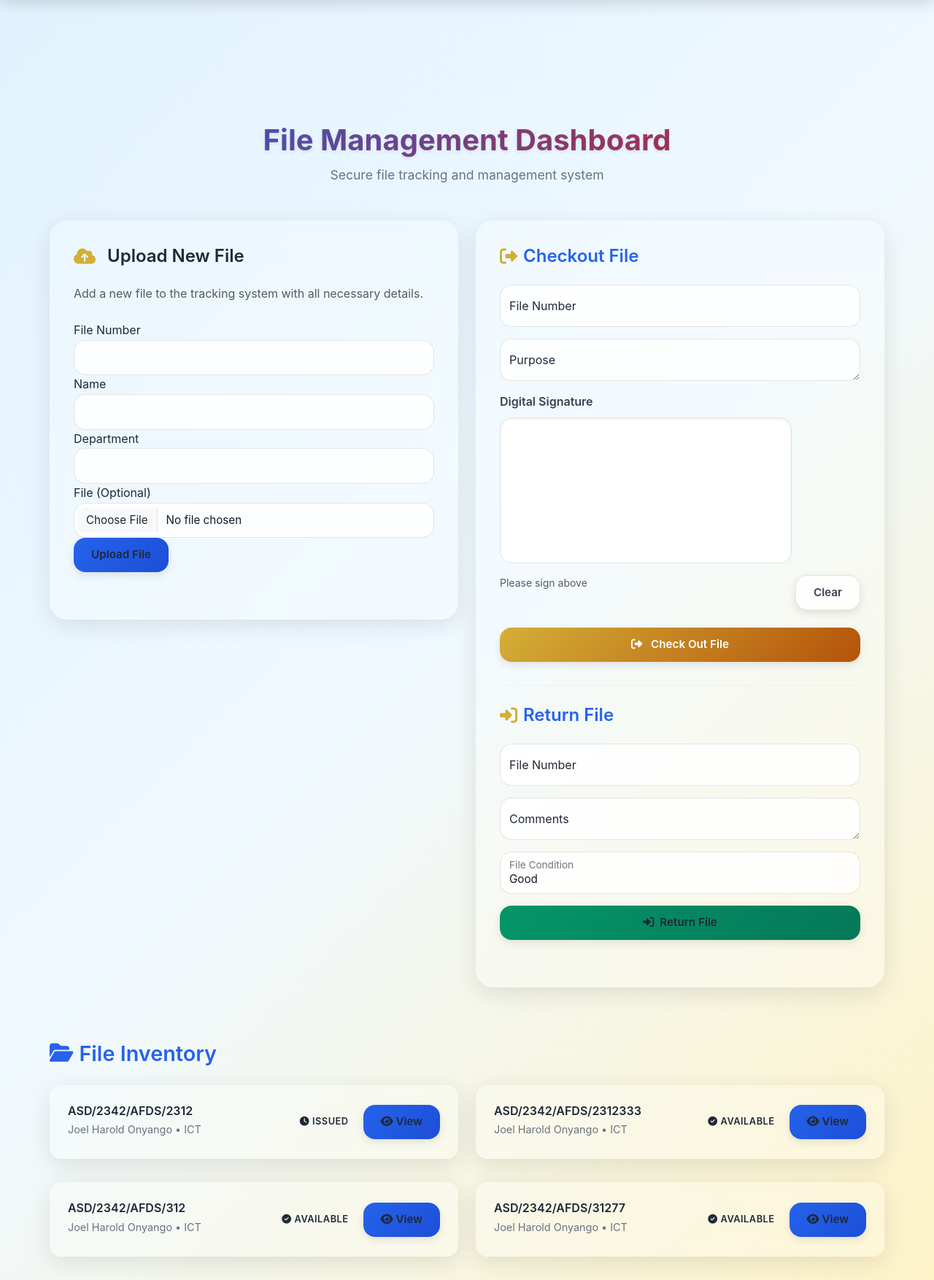
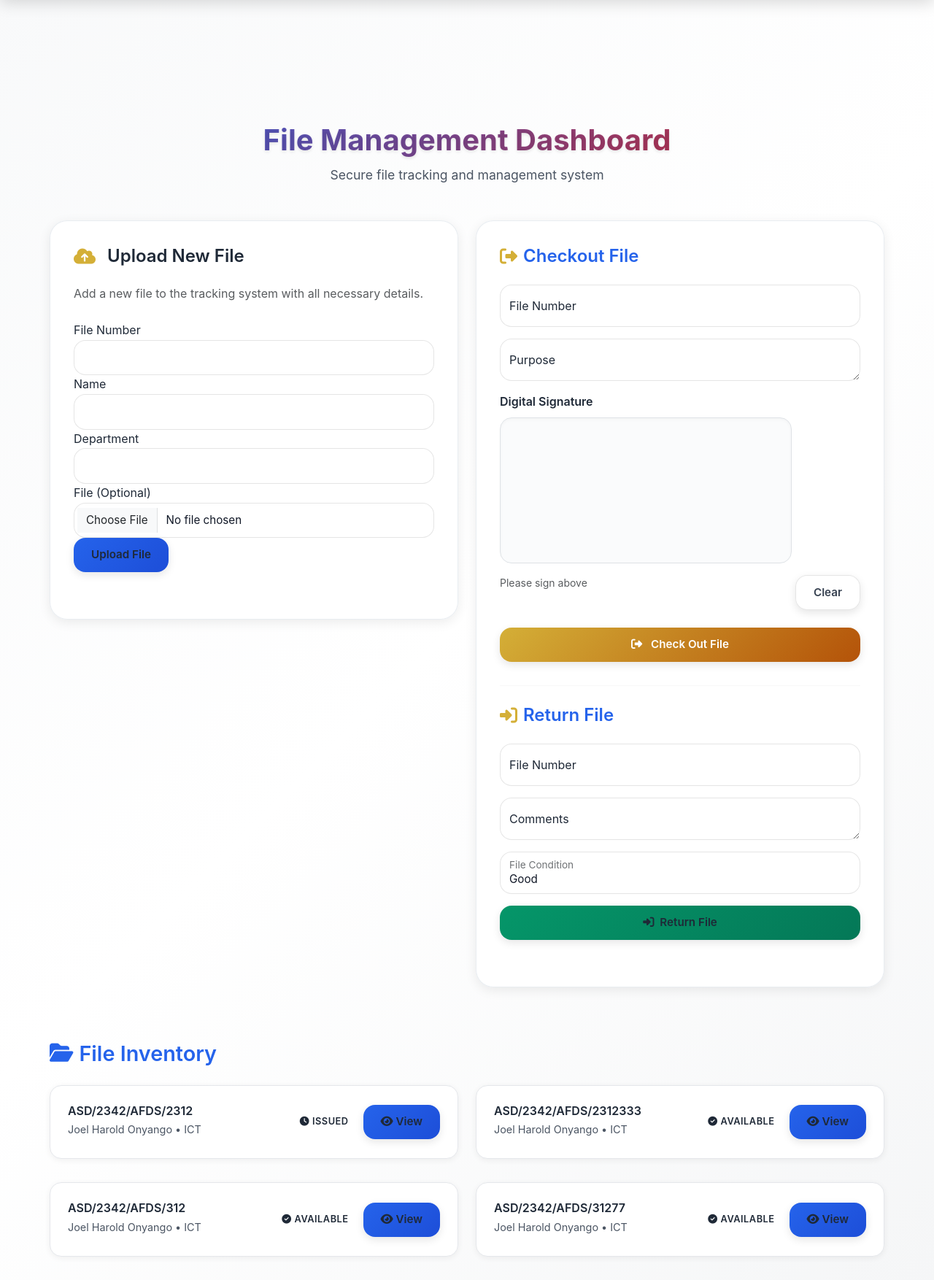
Before and after one commit to Haroldke13/fts, a Flask app: page /files/dashboard in a window 1280 px wide. Shown: the part 70-1824 px from the top of the page at 73% size. Run offline with Flask 3, Linux system fonts and the light colour scheme; a user stored in the database is signed in; a map, chart or similar area stays blank; some libraries are stand-ins or nearby versions.

Commit message:
bg color change

```diff
--- a/app/templates/files/dashboard.html
+++ b/app/templates/files/dashboard.html
@@ -4,25 +4,26 @@
 <!-- Include enhanced UI utilities -->
 <script src="{{ url_for('static', filename='js/ui-enhancements.js') }}"></script>
 <style>
-/* 2026 Modern File Dashboard Styling */
+/* 2026 Modern File Dashboard Styling - Light Mobile Friendly */
 :root {
     --primary-blue: #2563eb;
     --accent-red: #dc2626;
     --gold-accent: #d4af37;
-    --glass-bg: rgba(255, 255, 255, 0.25);
-    --glass-border: rgba(255, 255, 255, 0.18);
-    --shadow-soft: 0 8px 32px rgba(0, 0, 0, 0.1);
-    --shadow-strong: 0 16px 48px rgba(0, 0, 0, 0.15);
+    --glass-bg: rgba(255, 255, 255, 0.95);
+    --glass-border: rgba(200, 210, 220, 0.4);
+    --shadow-soft: 0 4px 16px rgba(0, 0, 0, 0.08);
+    --shadow-strong: 0 8px 24px rgba(0, 0, 0, 0.12);
     --animation-speed: 0.3s;
     --border-radius: 16px;
     --border-radius-large: 24px;
 }
 
-/* Modern Body Styling */
+/* Modern Body Styling - Light Background */
 body {
-    background: linear-gradient(135deg, #e0f2fe 0%, #f0f9ff 50%, #fef3c7 100%);
+    background: linear-gradient(135deg, #f8f9fa 0%, #ffffff 50%, #f5f6f7 100%);
     min-height: 100vh;
     font-family: 'Inter', -apple-system, BlinkMacSystemFont, 'Segoe UI', Roboto, sans-serif;
+    color: #1f2937;
 }
 
 /* Glassmorphism Container */
@@ -60,7 +61,7 @@ body {
 }
 
 .page-subtitle {
-    color: #64748b;
+    color: #4b5563;
     font-size: 1.1rem;
     font-weight: 400;
 }
@@ -108,7 +109,7 @@ body {
 
 .form-label {
     font-weight: 600;
-    color: #374151;
+    color: #1f2937;
     margin-bottom: 0.5rem;
 }
 
@@ -154,10 +155,10 @@ body {
 
 /* Enhanced Signature Canvas */
 .signature-container {
-    background: rgba(255, 255, 255, 0.9);
+    background: #ffffff;
     border-radius: var(--border-radius);
     padding: 1rem;
-    border: 2px dashed rgba(0, 0, 0, 0.1);
+    border: 2px dashed #d1d5db;
     transition: all var(--animation-speed) ease;
 }
 
@@ -170,12 +171,12 @@ body {
     width: 100%;
     max-width: 400px;
     height: 200px;
-    border: 2px solid rgba(0, 0, 0, 0.1);
+    border: 2px solid #e5e7eb;
     border-radius: var(--border-radius);
     cursor: crosshair;
     touch-action: none;
-    background: white;
-    box-shadow: inset 0 2px 4px rgba(0, 0, 0, 0.05);
+    background: #fafbfc;
+    box-shadow: inset 0 2px 4px rgba(0, 0, 0, 0.03);
     transition: all var(--animation-speed) ease;
 }
 
@@ -201,14 +202,14 @@ body {
 }
 
 .file-item {
-    background: var(--glass-bg);
-    backdrop-filter: blur(15px);
-    border: 1px solid var(--glass-border);
+    background: #ffffff;
+    backdrop-filter: blur(5px);
+    border: 1px solid #e5e7eb;
     border-radius: var(--border-radius);
     padding: 1.5rem;
     margin-bottom: 1rem;
     transition: all var(--animation-speed) ease;
-    box-shadow: var(--shadow-soft);
+    box-shadow: 0 2px 8px rgba(0, 0, 0, 0.06);
 }
 
 .file-item:hover {
@@ -232,7 +233,7 @@ body {
 }
 
 .file-meta {
-    color: #6b7280;
+    color: #4b5563;
     font-size: 0.9rem;
     margin: 0.25rem 0;
 }
@@ -310,31 +311,32 @@ body {
     }
 }
 
-/* Dark Mode Support */
+/* Dark Mode Support - Keep Light Theme for Better Visibility */
 @media (prefers-color-scheme: dark) {
     :root {
-        --glass-bg: rgba(31, 41, 55, 0.8);
-        --glass-border: rgba(255, 255, 255, 0.1);
+        --glass-bg: rgba(255, 255, 255, 0.95);
+        --glass-border: rgba(200, 210, 220, 0.4);
     }
 
     body {
-        background: linear-gradient(135deg, #1e3a8a 0%, #1e40af 50%, #92400e 100%);
+        background: linear-gradient(135deg, #f8f9fa 0%, #ffffff 50%, #f5f6f7 100%);
+        color: #1f2937;
     }
 
     .page-subtitle {
-        color: #9ca3af;
+        color: #4b5563;
     }
 
     .form-label {
-        color: #e5e7eb;
+        color: #1f2937;
     }
 
     .file-details h5 {
-        color: #f9fafb;
+        color: #1f2937;
     }
 
     .file-meta {
-        color: #9ca3af;
+        color: #4b5563;
     }
 }
 </style>
```
